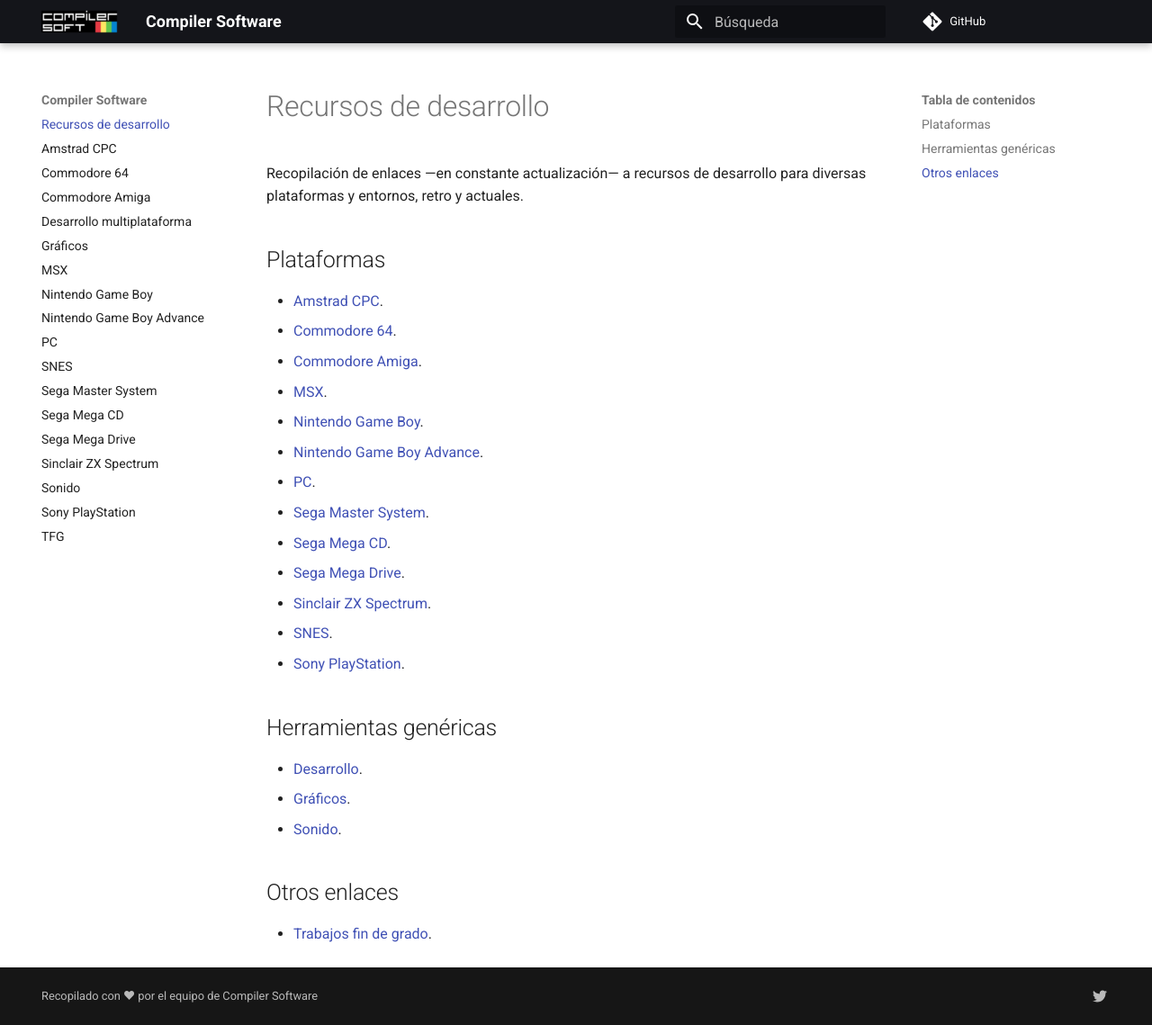
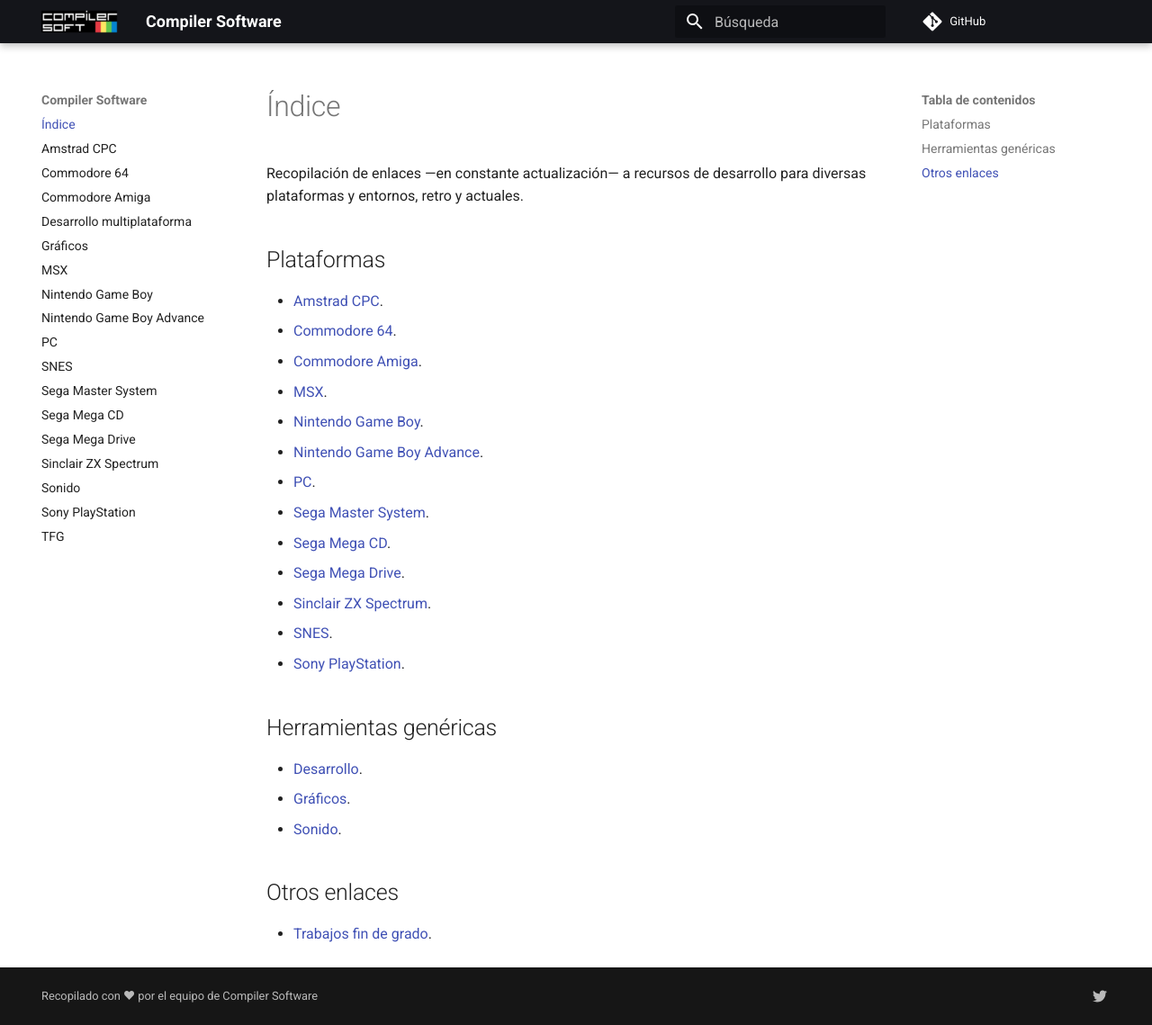
Before and after one commit to compilersoftware/recursos-desarrollo, an MkDocs documentation site: the page built from docs/index.md, in a window 1280 px wide and 1139 px high. Shown: the whole window at 90% size. Built offline with MkDocs 1.6.1 and Material for MkDocs 9.7.7, drawn with Linux system fonts in a browser that asks for light colours; comment, search, counter and statistics services are not loaded.

Commit message:
fix: Rename h1

```diff
--- a/docs/index.md
+++ b/docs/index.md
@@ -1,4 +1,4 @@
-# Recursos de desarrollo
+# Índice
 
 Recopilación de enlaces &mdash;en constante actualización&mdash; a recursos de desarrollo para diversas plataformas y entornos, retro y actuales.
 
```
